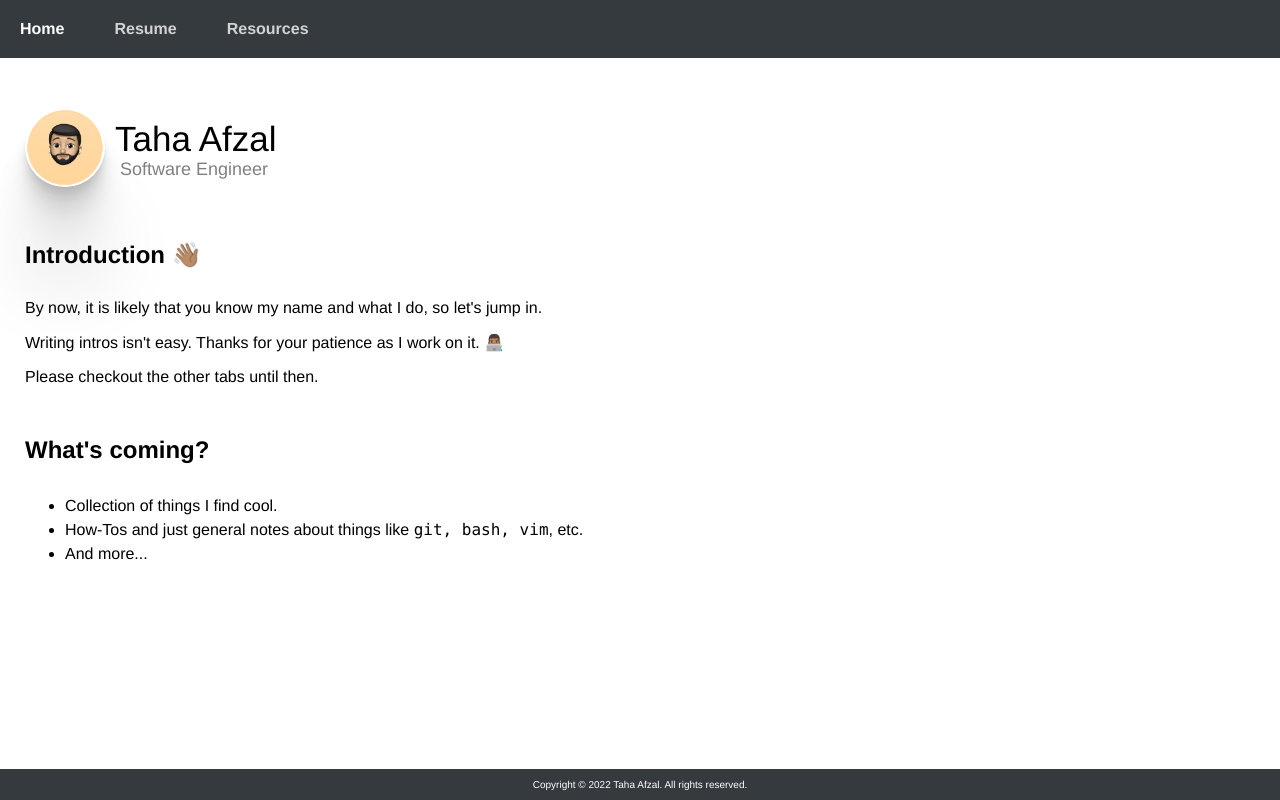
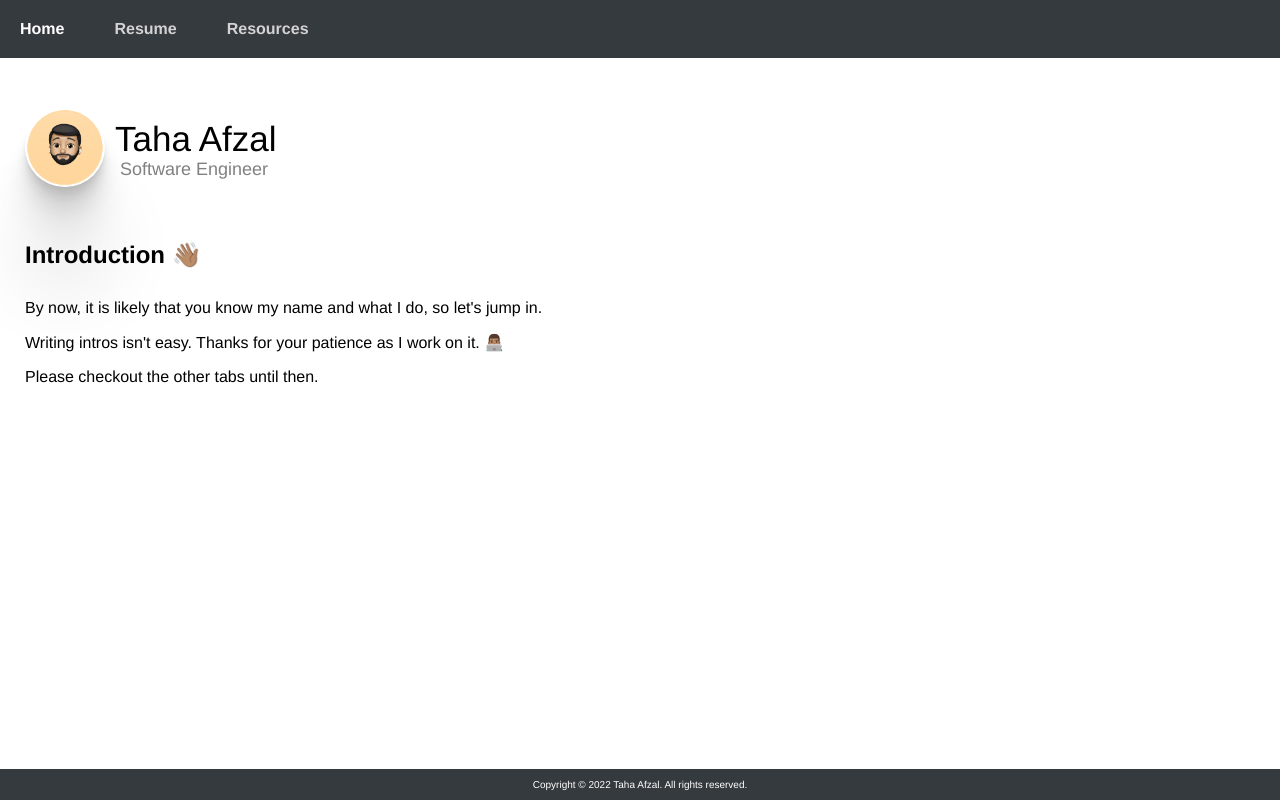
Before and after one commit to tahaafzal5/personal-website-2.0, a React (Create React App) app: page /resources/zshell-setup in a window 1280 px wide. Built offline with nearby package versions, Linux system fonts and the light colour scheme.

Commit message:
Remove the What's Coming section from the Home page

```diff
--- a/src/Pages/Home/Home.js
+++ b/src/Pages/Home/Home.js
@@ -21,18 +21,6 @@ function Home() {
                 <p>Writing intros isn't easy. Thanks for your patience as I work on it. 👨🏽‍💻</p>
                 <p>Please checkout the other tabs until then.</p>
             </div>
-
-            <div className="heading">
-                What's coming?
-            </div>
-
-            <div className="content">
-                <ul>
-                    <li>Collection of things I find cool.</li>
-                    <li>How-Tos and just general notes about things like <code>git, bash, vim</code>, etc.</li>
-                    <li>And more...</li>
-                </ul>
-            </div>
         </section>
     );
 }
```
